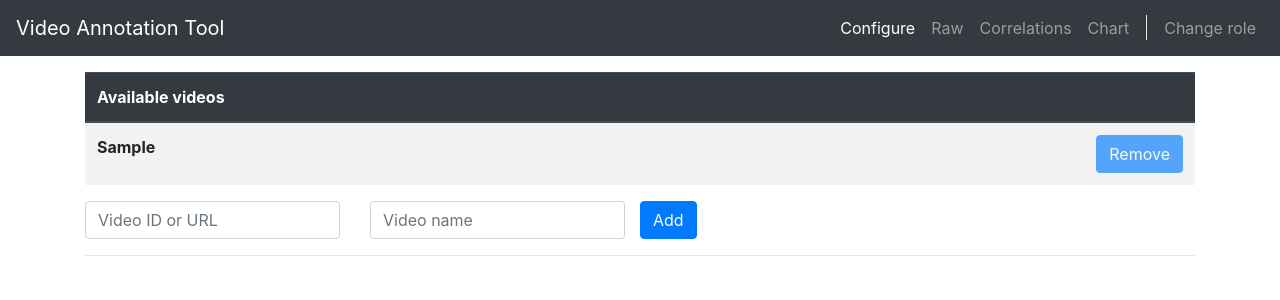
After one commit to leahkla/cognitive-neuroscience-project, a Flask app: template app/templates/researcher/config.html in a window 1280 px wide. The commit adds this page. Shown: the top 300 px of the page. Run offline with Flask 2, Linux system fonts and the light colour scheme; the template is opened without the code that fills it: most values are stand-ins (such as "Sample title", 1, 10 or a date in 2020); some libraries are stand-ins or nearby versions.

Commit message:
Added config.html
Where the researcher can configure the app.
The first feature implemented there is adding or removing videos.

```diff
--- a/app/__init__.py
+++ b/app/__init__.py
@@ -38,5 +38,7 @@ def create_app(conf=Config):
 
     # Initialise the database client:
     app.d = DatabaseClient()
+    # File where the videos are stored:
+    app.vid_file = 'app/user/video_conf.txt'
 
     return app
--- a/app/templates/control/choose_role.html
+++ b/app/templates/control/choose_role.html
@@ -31,7 +31,6 @@
             <div class="col-sm-2">
                 <input type="text" class="form-control" id="inputUser"
                        placeholder="Username" name="username"
-                       value="{{ request.form.username }}"
                        aria-describedby="note">
             </div>
 
--- a/app/templates/researcher/chart.html
+++ b/app/templates/researcher/chart.html
@@ -13,6 +13,8 @@
 <div class="collapse navbar-collapse justify-content-end"
      id="navbarMain">
     <div class="navbar-nav">
+        <a class="nav-item nav-link"
+           href="{{ url_for('researcher.config') }}">Configure</a>
         <a class="nav-item nav-link"
            href="{{ url_for('control.data') }}">Raw</a>
         <a class="nav-item nav-link"
--- /dev/null
+++ b/app/templates/researcher/config.html
@@ -0,0 +1,90 @@
+{% extends "base.html" %}
+
+{% block title %}<title>Video annotation - Researcher</title>{% endblock %}
+
+{% block head_extension %}
+<link rel="stylesheet" type="text/css"
+      href="{{ url_for('static', filename='css/navbar_divider.css') }}">
+{% endblock %}
+
+{% block navbar_extension %}
+
+
+<div class="collapse navbar-collapse justify-content-end"
+     id="navbarMain">
+    <div class="navbar-nav">
+        <a class="nav-item nav-link active"
+           href="{{ url_for('researcher.config') }}">Configure <span
+                class="sr-only">(current)</span></a>
+        <a class="nav-item nav-link"
+           href="{{ url_for('control.data') }}">Raw</a>
+        <a class="nav-item nav-link"
+           href="{{ url_for('researcher.correlations') }}">Correlations</a>
+        <a class="nav-item nav-link"
+           href="{{ url_for('researcher.chart') }}">Chart</a>
+        <div class="divider"></div>
+        <a class="nav-item nav-link"
+           href="{{ url_for('control.choose_role') }}">Change role</a>
+    </div>
+</div>
+{% endblock %}
+
+{% block main_body %}
+
+<div class="container">
+    <table class="table table-striped">
+        <thead class="thead-dark">
+        <tr>
+            <th>
+                Available videos
+            </th>
+            <th></th>
+        </tr>
+        </thead>
+        <tbody>
+        {% for id, v in vid_dict.items() %}
+        <tr>
+            <th>{{v}}</th>
+            <td class="text-right">
+                {% if vid_dict|length > 1 %}
+                <a class="btn btn-primary"
+                   href="{{ url_for('control.remove_video', vid_id=id, vid_name=v) }}"
+                   role="button">Remove</a>
+                {% else %}
+                <div data-toggle="tooltip"
+                     title="There has to be at least one video">
+                    <a class="btn btn-primary disabled"
+                       href=""
+                       role="button">Remove</a>
+                </div>
+                {% endif %}
+            </td>
+
+        </tr>
+        {% endfor %}
+        </tbody>
+    </table>
+
+    <form action="/add_video" method="post" class="form-group-row">
+        <div class="row">
+            <div class="col-3">
+                <label class="sr-only" for="input_vid_id">Video ID or
+                    URL:</label>
+                <input type="text" class="form-control" name="vid_id"
+                       placeholder="Video ID or URL" id="input_vid_id">
+            </div>
+            <div class="col-3">
+                <label class="sr-only" for="input_vid_name">Video
+                    name:</label>
+                <input type="text" class="form-control" id="input_vid_name"
+                       placeholder="Video name" name="vid_name">
+            </div>
+            <button type="submit" id="add_button"
+                    class="btn btn-primary">Add
+            </button>
+        </div>
+    </form>
+    <hr>
+</div>
+
+{% endblock %}
--- a/app/user/video_conf.txt
+++ b/app/user/video_conf.txt
@@ -5,3 +5,4 @@
 
 65107797:Omelette
 37145612:Snow Drifter
+206295140:More
```
Also changed, not shown: app/control/routes.py (+58 -0 lines), app/functionalities.py (+17 -1 lines), app/researcher/routes.py (+16 -1 lines), app/templates/control/data.html (+5 -3 lines), app/templates/researcher/correlations.html (+7 -4 lines), app/user/routes.py (+3 -8 lines).
